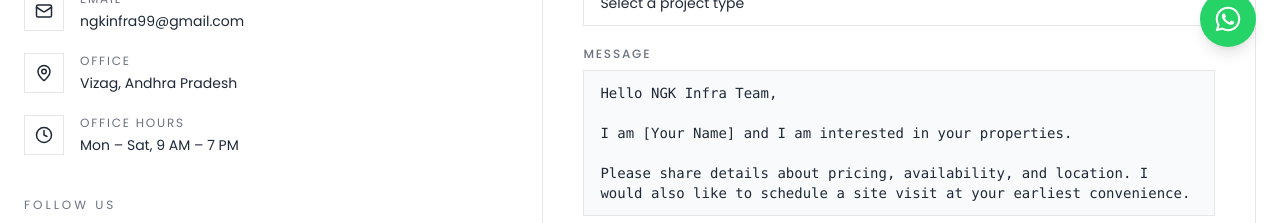
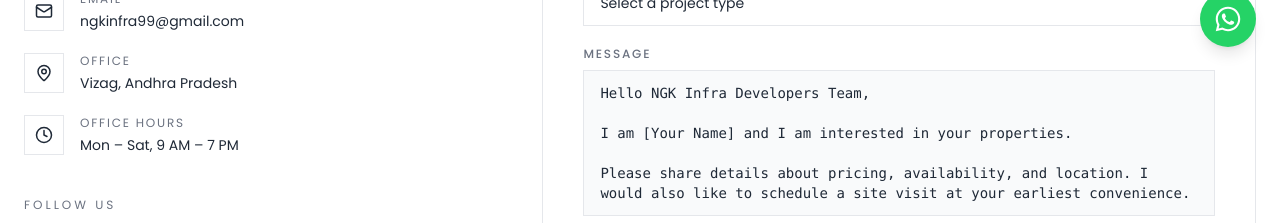
Before and after one commit to karthik1765/NGK-Infra_Main, a React (Vite) app: page /contact in a window 1280 px wide. Shown: the part 729-952 px from the top of the page. Built offline with nearby package versions, Linux system fonts and the light colour scheme.

Commit message:
fix: switch to FormSubmit.co for direct email delivery to ngkinfra99@gmail.com

```diff
--- a/src/app/pages/Contact.tsx
+++ b/src/app/pages/Contact.tsx
@@ -3,7 +3,7 @@
 
 function buildAutoMessage(name: string, phone: string, interest: string) {
   const parts = [
-    `Hello NGK Infra Team,`,
+    `Hello NGK Infra Developers Team,`,
     ``,
     `I am ${name || "[Your Name]"}${phone ? ` (Phone: ${phone})` : ""} and I am interested in ${interest || "your properties"}.`,
     ``,
@@ -40,14 +40,14 @@
         method: "POST",
         headers: { "Content-Type": "application/json", Accept: "application/json" },
         body: JSON.stringify({
-          name:       form.name,
-          email:      form.email || "not-provided@ngkinfra.com",
-          phone:      form.phone,
-          interest:   form.interest || "Not specified",
-          message:    form.message,
-          _subject:   `Property Enquiry — ${form.interest || "General"} | ${form.name}`,
-          _template:  "table",
-          _captcha:   "false",
+          name: form.name,
+          email: form.email || "not-provided@ngkinfra.com",
+          phone: form.phone,
+          interest: form.interest || "Not specified",
+          message: form.message,
+          _subject: `Property Enquiry — ${form.interest || "General"} | ${form.name}`,
+          _template: "table",
+          _captcha: "false",
           _autoresponse: `Thank you ${form.name}, we have received your enquiry and will get back to you shortly. — NGK Infra Team`,
         }),
       });
```
